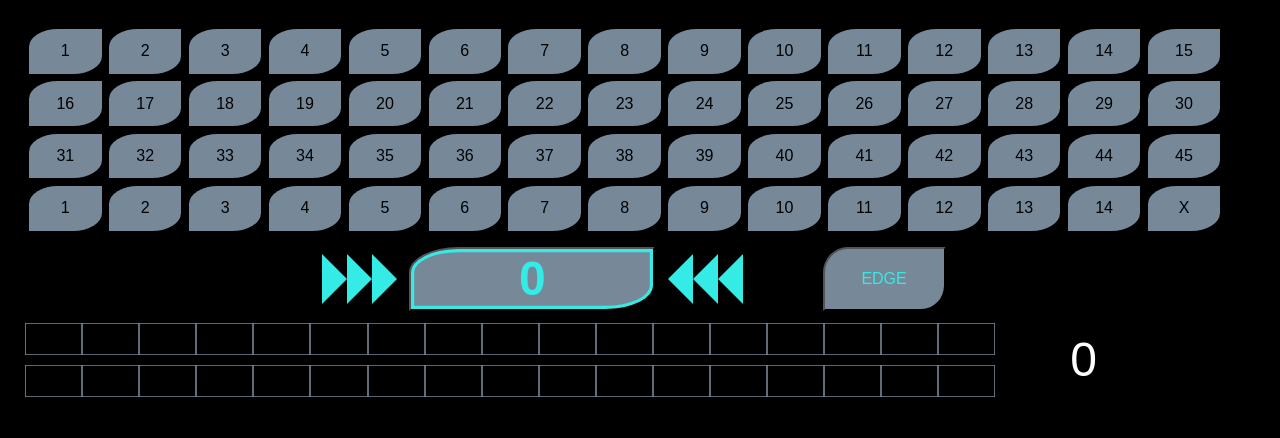
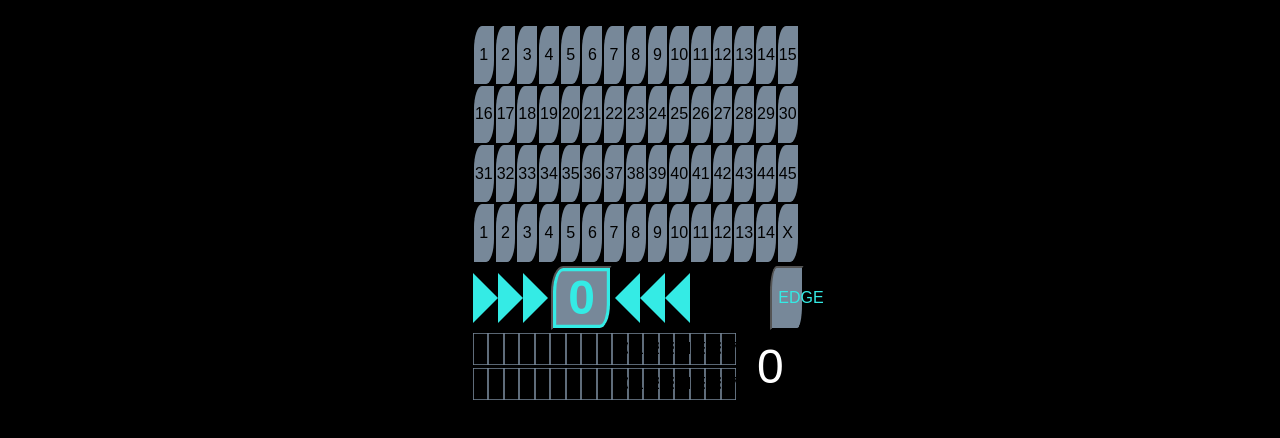
Before and after one commit to unrelatedName/Seipprun, an Angular app: page / in a window 1280 px wide. Shown: the top 438 px of the page. Built offline with nearby package versions, Linux system fonts and the light colour scheme.

Commit message:
2 files modified

```diff
--- a/src/app/app.component.html
+++ b/src/app/app.component.html
@@ -1,5 +1,5 @@
 <div #root style="display:flex;justify-content:center;">
-  <div style="width: 100%;max-width: 1300px;">
+  <div style="">
     <div>
       <div>
         <div
--- a/src/styles.css
+++ b/src/styles.css
@@ -20,7 +20,7 @@ html {
   display: inline-block;
   /*   height: 5.5%; */
   width: 5.9%;
-  line-height: 2.5em;
+  line-height: 3.5em;
   border-radius: 40% 0px 40% 0px;
   margin: 0.3%;
   padding: 0.2%;
```
